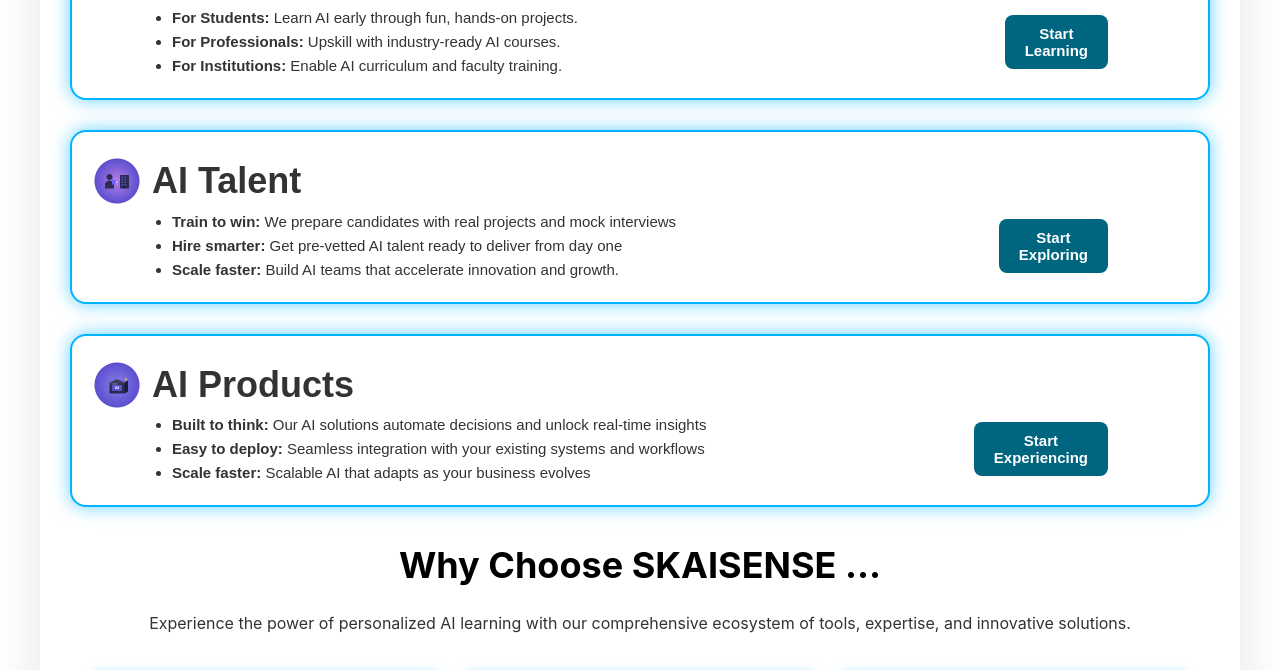
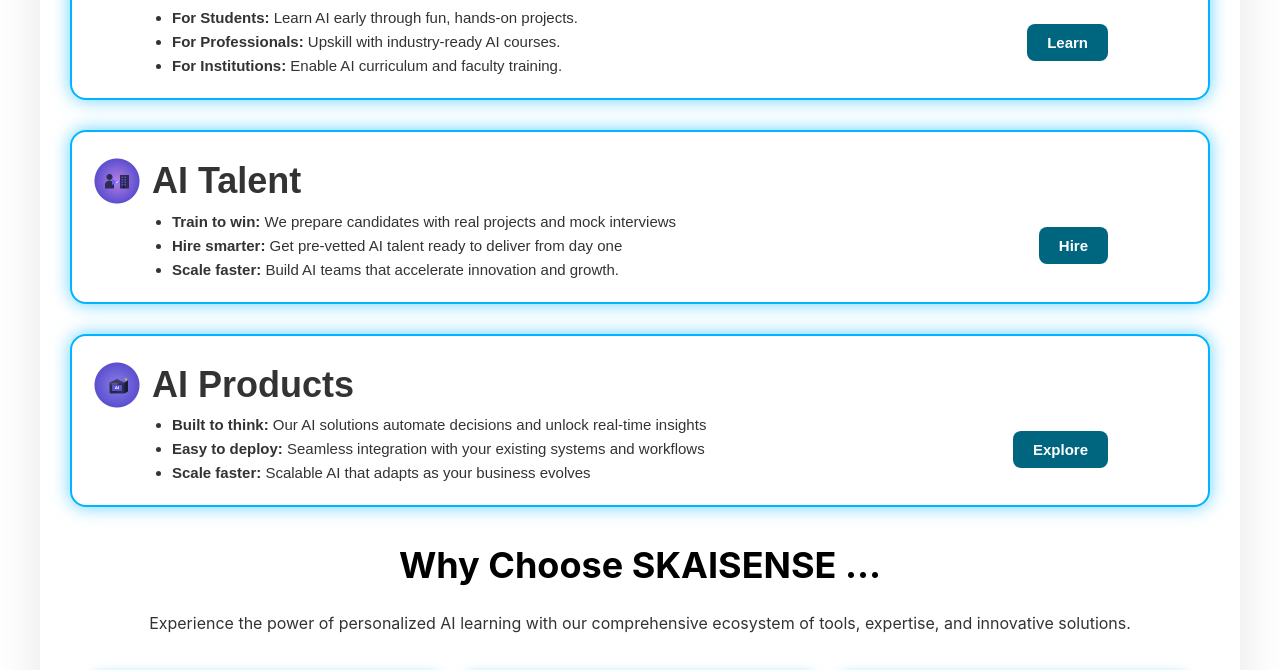
Before and after one commit to vb9000/skaisenseweb, a plain HTML site: page index.html in a window 1280 px wide. Shown: the part 632-1302 px from the top of the page. Drawn offline with Linux system fonts and the light colour scheme.

Commit message:
Add files via upload

```diff
--- a/index.html
+++ b/index.html
@@ -71,7 +71,7 @@
 			</div>
 
 			<!-- Right Column: Button -->
-			<button class="home-sec-button">Start<br>Learning</button>
+			<button class="home-sec-button">Learn</button>
 		</div>
 	</div>
 
@@ -101,7 +101,7 @@
 			</div>
 
 			<!-- Right Column: Button -->
-			<button class="home-sec-button">Start<br>Exploring</button>
+			<button class="home-sec-button">Hire</button>
 		</div>
 	</div>
 
@@ -131,7 +131,7 @@
 			</div>
 
 			<!-- Right Column: Button -->
-			<button class="home-sec-button">Start<br>Experiencing</button>
+			<button class="home-sec-button">Explore</button>
 		</div>
 	</div>
 
```
